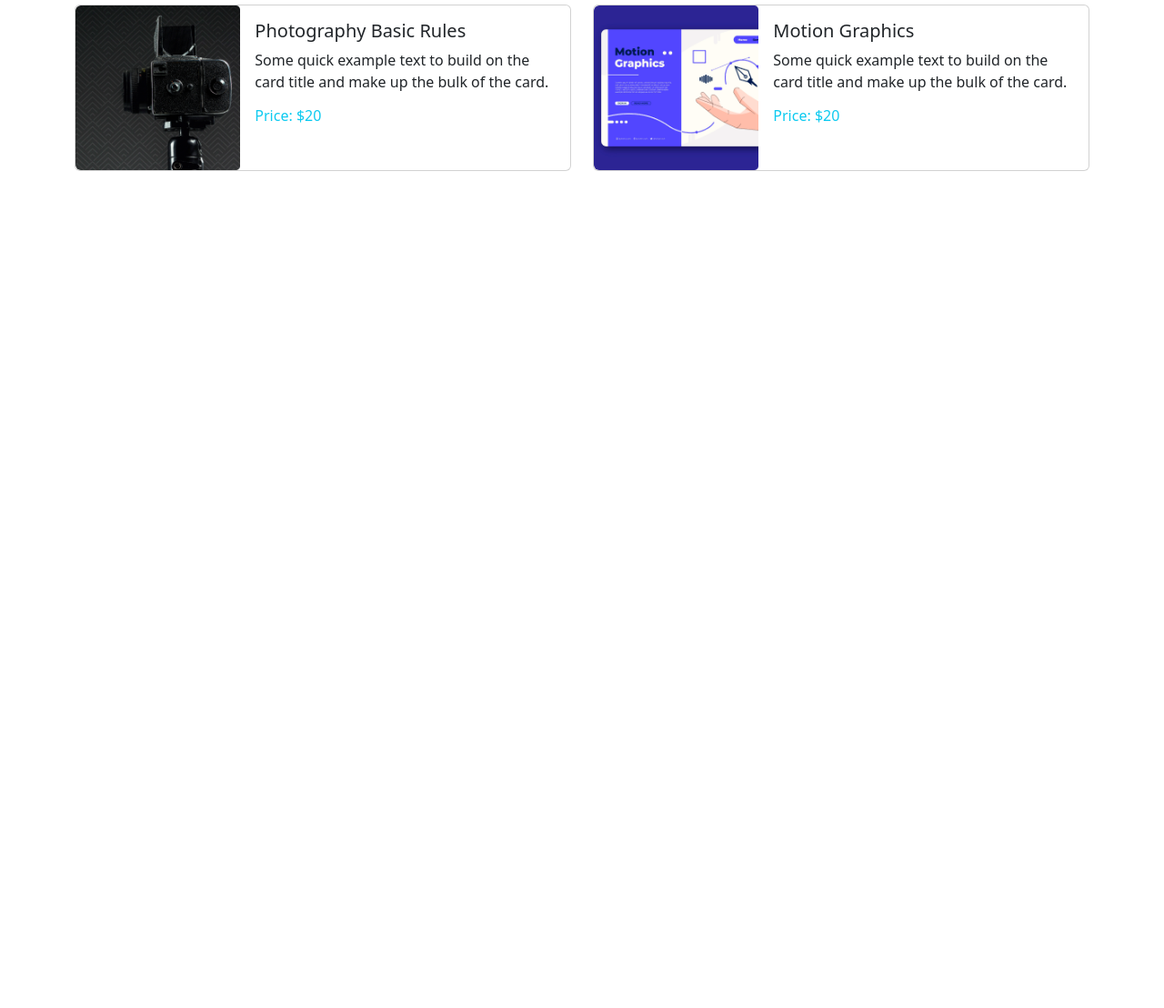
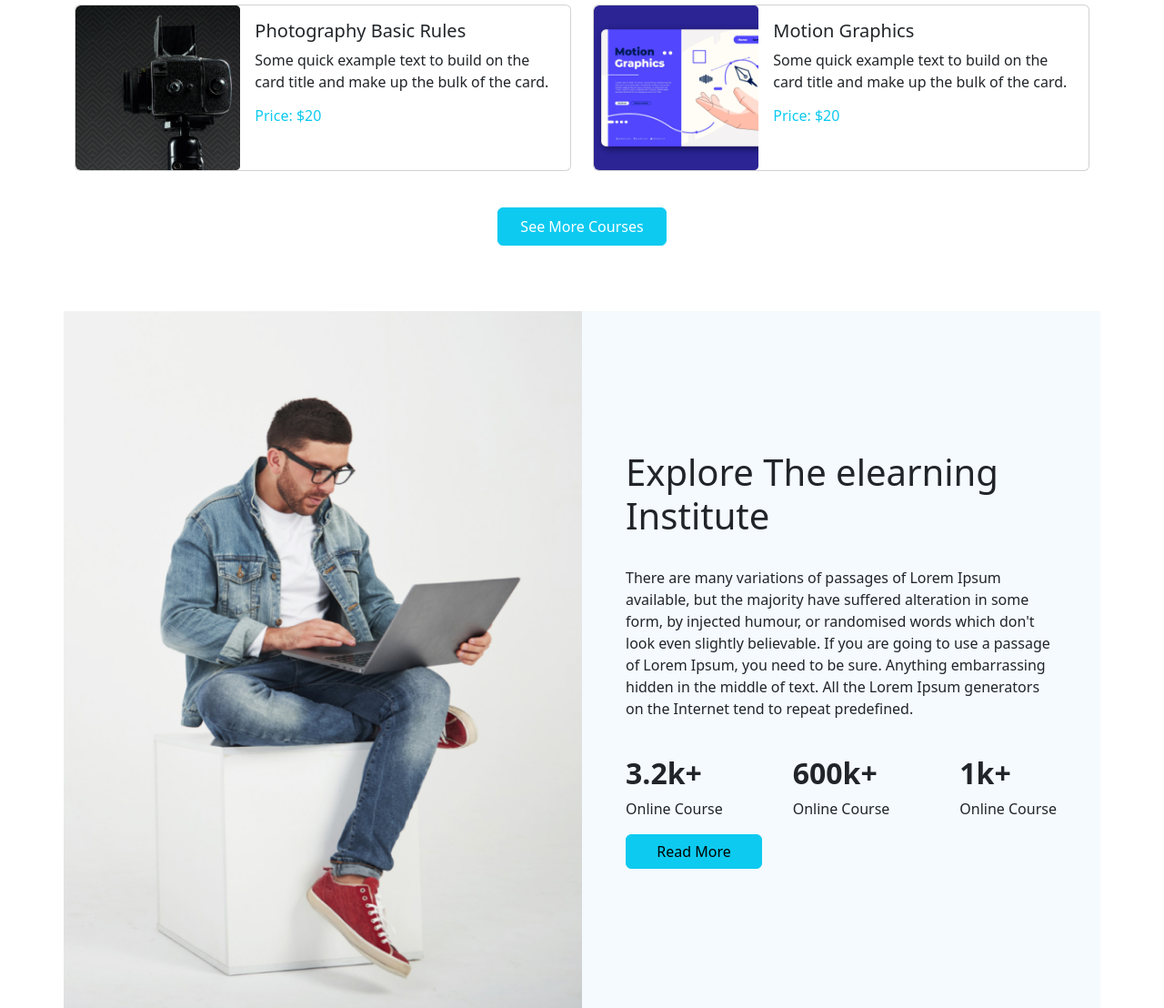
Before and after one commit to MohammadFahad1/Responsive-Landing-Page-Assmt-3, a plain HTML site: page index.html in a window 1280 px wide. Shown: the part 1426-2534 px from the top of the page at 91% size. Before the commit the page ends 1678 px from the top, so only its background shows below. Drawn offline with Linux system fonts and the light colour scheme.

Commit message:
Elearning Section Added

```diff
--- a/index.html
+++ b/index.html
@@ -248,8 +248,50 @@
                     </div>
                 </div>
             </div>
+
+            <div class="d-flex justify-content-center"><button class="btn btn-info py-2 my-4 text-white px-4">See More
+                    Courses</button>
+            </div>
         </section>
         <!-- Popular Courses Section Ends -->
+
+        <!-- Explore The elearning Institute Section Starts -->
+        <div class="row row-cols-1 row-cols-md-2 rounded-1">
+            <div class="col bg-sec p-0">
+                <img src="images/working.png" alt="" class="img-fluid">
+            </div>
+            <div class="col bg-sec p-5">
+                <div class="d-flex flex-column justify-content-center h-100">
+                    <h2 class="h1">
+                        Explore The elearning Institute
+                    </h2>
+                    <p class="py-4">
+                        There are many variations of passages of Lorem Ipsum available, but the majority have suffered
+                        alteration in some form, by injected humour, or randomised words which don't look even slightly
+                        believable. If you are going to use a passage of Lorem Ipsum, you need to be sure.
+
+                        Anything embarrassing hidden in the middle of text. All the Lorem Ipsum generators on the
+                        Internet tend to repeat predefined.
+                    </p>
+                    <div class="d-flex justify-content-between">
+                        <div>
+                            <h2 class="fw-bold">3.2k+</h2>
+                            <p>Online Course</p>
+                        </div>
+                        <div>
+                            <h2 class="fw-bold">600k+</h2>
+                            <p>Online Course</p>
+                        </div>
+                        <div>
+                            <h2 class="fw-bold">1k+</h2>
+                            <p>Online Course</p>
+                        </div>
+                    </div>
+                    <button class="btn btn-info" style="max-width:150px">Read More</button>
+                </div>
+            </div>
+        </div>
+        <!-- Explore The elearning Institute Section Ends -->
     </main>
 
     <!-- Scripts -->
--- a/style.css
+++ b/style.css
@@ -1,3 +1,7 @@
 .w-heading {
     max-width: 500px;
 }
+
+.bg-sec {
+    background-color: #F4FAFD;
+}
```
